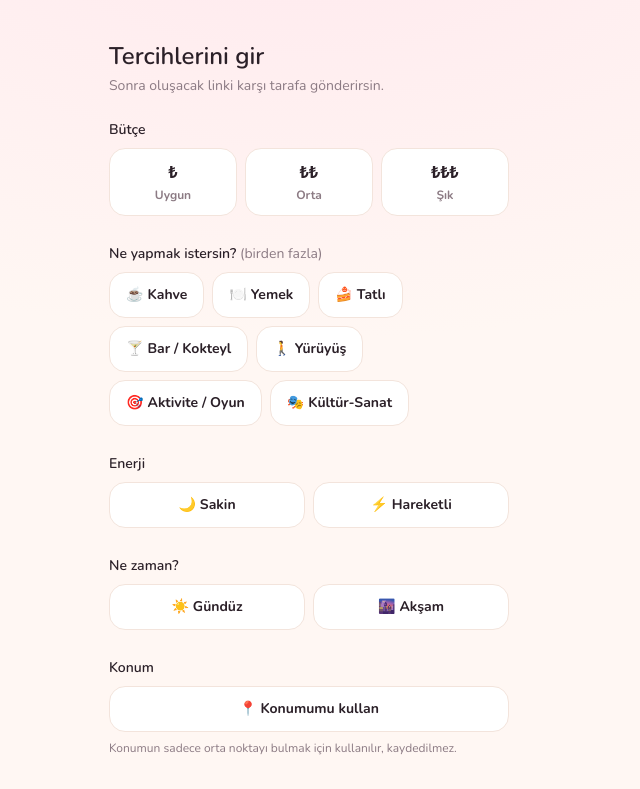
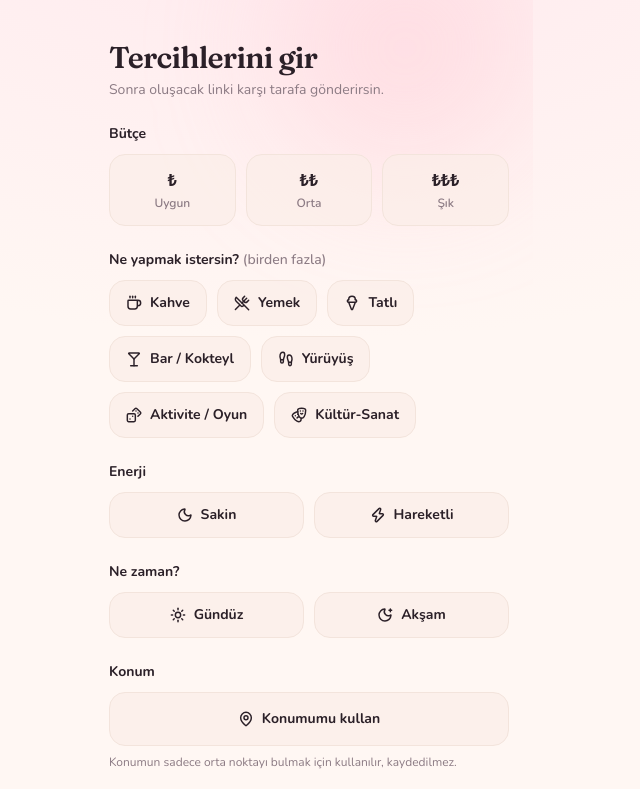
Before and after one commit to OgulcanKacar1/DatchiApp, a React (Vite) app: page /create in a window 1280 px wide. Shown: the top 789 px of the page, without its empty margins (331-971 px from the left). Built offline with nearby package versions, Linux system fonts and the light colour scheme; no server answers.

Commit message:
feat(design): replace emojis with lucide icons, add motion animations, warmer surfaces

```diff
--- a/package.json
+++ b/package.json
@@ -12,6 +12,8 @@
   "dependencies": {
     "firebase": "^12.15.0",
     "html-to-image": "^1.11.13",
+    "lucide-react": "^1.23.0",
+    "motion": "^12.42.2",
     "react": "^19.2.7",
     "react-dom": "^19.2.7",
     "react-router-dom": "^7.18.1"
--- a/src/components/PreferenceForm.jsx
+++ b/src/components/PreferenceForm.jsx
@@ -1,7 +1,10 @@
 // Ortak tercih formu — CLAUDE.md §6.1 (Answer) — iki taraf da bunu doldurur.
 // Firebase'den bağımsız: onSubmit(answer) ile toplanan Answer'ı dışarı verir.
 import { useState } from 'react'
+import { motion } from 'motion/react'
+import { MapPin, Loader2, Plus, Check } from 'lucide-react'
 import { ACTIVITIES } from '../data/activities.js'
+import { ACTIVITY_ICON, ENERGY_ICON, TIME_ICON } from '../data/icons.jsx'
 
 const BUDGETS = [
   { value: 1, label: '₺', hint: 'Uygun' },
@@ -10,24 +13,37 @@ const BUDGETS = [
 ]
 
 const ENERGY = [
-  { value: 'sakin', label: 'Sakin', emoji: '🌙' },
-  { value: 'hareketli', label: 'Hareketli', emoji: '⚡' },
+  { value: 'sakin', label: 'Sakin' },
+  { value: 'hareketli', label: 'Hareketli' },
 ]
 
 const TIME_OF_DAY = [
-  { value: 'gündüz', label: 'Gündüz', emoji: '☀️' },
-  { value: 'akşam', label: 'Akşam', emoji: '🌆' },
+  { value: 'gündüz', label: 'Gündüz' },
+  { value: 'akşam', label: 'Akşam' },
 ]
 
-// Küçük yardımcı: seçili duruma göre buton stilini üretir
+// Seçili duruma göre pill stili — seçilmeyen "krem", seçili "coral"
 function pill(active) {
   return [
-    'rounded-2xl border px-4 py-3 text-sm font-bold transition active:scale-[0.98]',
+    'flex items-center justify-center gap-2 rounded-2xl border px-4 py-3 text-sm font-bold transition-colors',
     active
-      ? 'border-brand-400 bg-brand-50 text-brand-700 shadow-[0_2px_10px_-4px_rgba(255,77,109,0.4)]'
-      : 'border-sand-200 bg-white text-ink hover:border-brand-200',
+      ? 'border-brand-400 bg-brand-50 text-brand-700 shadow-[0_4px_14px_-6px_rgba(255,77,109,0.5)]'
+      : 'border-sand-200 bg-sand-100/70 text-ink hover:border-brand-200 hover:bg-white',
   ].join(' ')
 }
+
+// Sırayla belirme (stagger) için motion varyantları
+const container = {
+  hidden: {},
+  show: { transition: { staggerChildren: 0.07, delayChildren: 0.05 } },
+}
+const item = {
+  hidden: { opacity: 0, y: 14 },
+  show: { opacity: 1, y: 0, transition: { duration: 0.4, ease: [0.22, 1, 0.36, 1] } },
+}
+
+// Tıklanınca hafif "zıpla"
+const tap = { scale: 0.95 }
 
 export default function PreferenceForm({ submitLabel = 'Gönder', onSubmit }) {
   const [budget, setBudget] = useState(null)
@@ -54,10 +70,7 @@ export default function PreferenceForm({ submitLabel = 'Gönder', onSubmit }) {
     setLocState('loading')
     navigator.geolocation.getCurrentPosition(
       (pos) => {
-        setLocation({
-          lat: pos.coords.latitude,
-          lng: pos.coords.longitude,
-        })
+        setLocation({ lat: pos.coords.latitude, lng: pos.coords.longitude })
         setLocState('idle')
       },
       () => setLocState('error'),
@@ -65,7 +78,6 @@ export default function PreferenceForm({ submitLabel = 'Gönder', onSubmit }) {
     )
   }
 
-  // Zorunlu alanlar dolmadan gönderime izin verme
   const isValid =
     budget !== null &&
     activities.length > 0 &&
@@ -84,162 +96,184 @@ export default function PreferenceForm({ submitLabel = 'Gönder', onSubmit }) {
   }
 
   return (
-    <form onSubmit={handleSubmit} className="flex flex-col gap-7">
+    <motion.form
+      onSubmit={handleSubmit}
+      className="flex flex-col gap-6"
+      variants={container}
+      initial="hidden"
+      animate="show"
+    >
       {/* Bütçe */}
-      <fieldset>
-        <legend className="mb-2 text-sm font-semibold text-ink">
-          Bütçe
-        </legend>
-        <div className="grid grid-cols-3 gap-2">
+      <motion.fieldset variants={item}>
+        <Legend>Bütçe</Legend>
+        <div className="grid grid-cols-3 gap-2.5">
           {BUDGETS.map((b) => (
-            <button
+            <motion.button
               key={b.value}
               type="button"
+              whileTap={tap}
               onClick={() => setBudget(b.value)}
-              className={pill(budget === b.value)}
+              className={pill(budget === b.value) + ' flex-col !gap-0.5 py-3.5'}
             >
-              <span className="block text-base">{b.label}</span>
-              <span className="mt-0.5 block text-xs text-muted">
-                {b.hint}
-              </span>
-            </button>
+              <span className="text-base">{b.label}</span>
+              <span className="text-xs font-semibold text-muted">{b.hint}</span>
+            </motion.button>
           ))}
         </div>
-      </fieldset>
+      </motion.fieldset>
 
       {/* Aktiviteler (çoklu) */}
-      <fieldset>
-        <legend className="mb-2 text-sm font-semibold text-ink">
-          Ne yapmak istersin?{' '}
-          <span className="font-normal text-muted">(birden fazla)</span>
-        </legend>
-        <div className="flex flex-wrap gap-2">
-          {ACTIVITIES.map((a) => (
-            <button
+      <motion.fieldset variants={item}>
+        <Legend hint="(birden fazla)">Ne yapmak istersin?</Legend>
+        <div className="flex flex-wrap gap-2.5">
+          {ACTIVITIES.map((a) => {
+            const Icon = ACTIVITY_ICON[a.id]
+            const active = activities.includes(a.id)
+            return (
+              <motion.button
                 key={a.id}
                 type="button"
+                whileTap={tap}
                 onClick={() => toggleActivity(a.id)}
-              className={pill(activities.includes(a.id))}
+                className={pill(active)}
               >
-              <span className="mr-1">{a.emoji}</span>
+                {Icon && <Icon size={16} strokeWidth={2.2} />}
                 {a.label}
-            </button>
-          ))}
+              </motion.button>
+            )
+          })}
         </div>
-      </fieldset>
+      </motion.fieldset>
 
       {/* Enerji */}
-      <fieldset>
-        <legend className="mb-2 text-sm font-semibold text-ink">
-          Enerji
-        </legend>
-        <div className="grid grid-cols-2 gap-2">
-          {ENERGY.map((e) => (
-            <button
+      <motion.fieldset variants={item}>
+        <Legend>Enerji</Legend>
+        <div className="grid grid-cols-2 gap-2.5">
+          {ENERGY.map((e) => {
+            const Icon = ENERGY_ICON[e.value]
+            return (
+              <motion.button
                 key={e.value}
                 type="button"
+                whileTap={tap}
                 onClick={() => setEnergy(e.value)}
                 className={pill(energy === e.value)}
               >
-              <span className="mr-1">{e.emoji}</span>
+                <Icon size={16} strokeWidth={2.2} />
                 {e.label}
-            </button>
-          ))}
+              </motion.button>
+            )
+          })}
         </div>
-      </fieldset>
+      </motion.fieldset>
 
       {/* Zaman */}
-      <fieldset>
-        <legend className="mb-2 text-sm font-semibold text-ink">
-          Ne zaman?
-        </legend>
-        <div className="grid grid-cols-2 gap-2">
-          {TIME_OF_DAY.map((t) => (
-            <button
+      <motion.fieldset variants={item}>
+        <Legend>Ne zaman?</Legend>
+        <div className="grid grid-cols-2 gap-2.5">
+          {TIME_OF_DAY.map((t) => {
+            const Icon = TIME_ICON[t.value]
+            return (
+              <motion.button
                 key={t.value}
                 type="button"
+                whileTap={tap}
                 onClick={() => setTimeOfDay(t.value)}
                 className={pill(timeOfDay === t.value)}
               >
-              <span className="mr-1">{t.emoji}</span>
+                <Icon size={16} strokeWidth={2.2} />
                 {t.label}
-            </button>
-          ))}
+              </motion.button>
+            )
+          })}
         </div>
-      </fieldset>
+      </motion.fieldset>
 
       {/* Konum */}
-      <fieldset>
-        <legend className="mb-2 text-sm font-semibold text-ink">
-          Konum
-        </legend>
-        <button
+      <motion.fieldset variants={item}>
+        <Legend>Konum</Legend>
+        <motion.button
           type="button"
+          whileTap={tap}
           onClick={requestLocation}
-          className={pill(location !== null) + ' w-full'}
+          className={pill(location !== null) + ' w-full py-4'}
         >
-          {locState === 'loading'
-            ? 'Konum alınıyor…'
-            : location
-              ? '📍 Konum alındı'
-              : '📍 Konumumu kullan'}
-        </button>
+          {locState === 'loading' ? (
+            <>
+              <Loader2 size={16} className="animate-spin" /> Konum alınıyor…
+            </>
+          ) : location ? (
+            <>
+              <Check size={16} strokeWidth={2.5} /> Konum alındı
+            </>
+          ) : (
+            <>
+              <MapPin size={16} strokeWidth={2.2} /> Konumumu kullan
+            </>
+          )}
+        </motion.button>
         {locState === 'error' && (
-          <p className="mt-2 text-xs text-brand-500">
+          <p className="mt-2 text-xs font-semibold text-brand-500">
             Konuma erişilemedi. Tarayıcı iznini kontrol et.
           </p>
         )}
         <p className="mt-2 text-xs text-muted">
           Konumun sadece orta noktayı bulmak için kullanılır, kaydedilmez.
         </p>
-      </fieldset>
+      </motion.fieldset>
 
       {/* Joker (opsiyonel) */}
-      <fieldset>
+      <motion.fieldset variants={item}>
         {!jokerOpen ? (
           <button
             type="button"
             onClick={() => setJokerOpen(true)}
-            className="text-sm font-medium text-brand-600 hover:text-brand-700"
+            className="inline-flex items-center gap-1.5 text-sm font-bold text-brand-600 hover:text-brand-700"
           >
-            + Joker soru ekle (opsiyonel)
+            <Plus size={16} strokeWidth={2.5} /> Joker soru ekle (opsiyonel)
           </button>
         ) : (
-          <div className="flex flex-col gap-2">
-            <legend className="text-sm font-semibold text-ink">
-              Joker{' '}
-              <span className="font-normal text-muted">
-                (sadece eğlence, sonucu etkilemez)
-              </span>
-            </legend>
+          <div className="flex flex-col gap-2.5">
+            <Legend hint="(sadece eğlence, sonucu etkilemez)">Joker</Legend>
             <input
               value={jokerQ}
               onChange={(e) => setJokerQ(e.target.value)}
               placeholder="Soru: Ananaslı pizza?"
-              className="rounded-2xl border border-sand-200 px-4 py-3 text-sm outline-none focus:border-brand-400"
+              className="rounded-2xl border border-sand-200 bg-white px-4 py-3 text-sm outline-none transition focus:border-brand-400"
             />
             <input
               value={jokerA}
               onChange={(e) => setJokerA(e.target.value)}
-              placeholder="Senin cevabın: Evet 🍍"
-              className="rounded-2xl border border-sand-200 px-4 py-3 text-sm outline-none focus:border-brand-400"
+              placeholder="Senin cevabın: Evet"
+              className="rounded-2xl border border-sand-200 bg-white px-4 py-3 text-sm outline-none transition focus:border-brand-400"
             />
           </div>
         )}
-      </fieldset>
+      </motion.fieldset>
 
-      <button
+      <motion.button
+        variants={item}
         type="submit"
         disabled={!isValid}
-        className="mt-2 w-full rounded-full bg-brand-500 px-6 py-4 text-lg font-bold text-white shadow-[var(--shadow-soft)] transition hover:bg-brand-600 active:scale-[0.99] disabled:cursor-not-allowed disabled:opacity-50"
+        whileTap={isValid ? { scale: 0.98 } : undefined}
+        className="mt-1 w-full rounded-full bg-brand-500 px-6 py-4 text-lg font-bold text-white shadow-[var(--shadow-soft)] transition hover:bg-brand-600 disabled:cursor-not-allowed disabled:bg-sand-300 disabled:text-muted disabled:shadow-none"
       >
         {submitLabel}
-      </button>
+      </motion.button>
       {!isValid && (
-        <p className="-mt-4 text-center text-xs text-muted">
+        <p className="-mt-3 text-center text-xs text-muted">
           Bütçe, en az bir aktivite, enerji, zaman ve konum gerekli.
         </p>
       )}
-    </form>
+    </motion.form>
   )
 }
+
+function Legend({ children, hint }) {
+  return (
+    <legend className="mb-2.5 text-sm font-bold text-ink">
+      {children}
+      {hint && <span className="ml-1 font-medium text-muted">{hint}</span>}
+    </legend>
+  )
+}
--- /dev/null
+++ b/src/data/icons.jsx
@@ -0,0 +1,40 @@
+// Aktivite / enerji / zaman → lucide ikon eşlemesi.
+// Emoji yerine tutarlı çizgi ikonlar (daha az "AI", daha marka).
+import {
+  Coffee,
+  UtensilsCrossed,
+  IceCreamCone,
+  Martini,
+  Footprints,
+  Dices,
+  Drama,
+  Moon,
+  Zap,
+  Sun,
+  MoonStar,
+} from 'lucide-react'
+
+export const ACTIVITY_ICON = {
+  kahve: Coffee,
+  yemek: UtensilsCrossed,
+  tatli: IceCreamCone,
+  bar: Martini,
+  yuruyus: Footprints,
+  aktivite: Dices,
+  kultur: Drama,
+}
+
+export const ENERGY_ICON = {
+  sakin: Moon,
+  hareketli: Zap,
+}
+
+export const TIME_ICON = {
+  gündüz: Sun,
+  akşam: MoonStar,
+}
+
+// id → ikon bileşeni (yoksa null)
+export function activityIcon(id) {
+  return ACTIVITY_ICON[id] ?? null
+}
--- a/src/pages/Create.jsx
+++ b/src/pages/Create.jsx
@@ -1,6 +1,8 @@
 // Creator formu — CLAUDE.md §10 adım 3
 // Form → createSession → magic link göster (paylaşılacak).
 import { useState } from 'react'
+import { motion } from 'motion/react'
+import { Check, Copy, PartyPopper } from 'lucide-react'
 import PreferenceForm from '../components/PreferenceForm.jsx'
 import { createSession } from '../lib/session.js'
 import { isFirebaseConfigured } from '../lib/firebase.js'
@@ -36,9 +38,12 @@ export default function Create() {
   }
 
   return (
-    <main className="mx-auto flex min-h-svh max-w-md flex-col gap-6 px-6 py-10">
-      <header>
-        <h1 className="text-2xl font-semibold text-ink">
+    <main className="relative mx-auto flex min-h-svh max-w-md flex-col gap-6 overflow-hidden px-6 py-10">
+      {/* Sıcak arka plan derinliği */}
+      <div className="pointer-events-none absolute -top-20 right-0 h-64 w-64 rounded-full bg-brand-200/35 blur-3xl" />
+
+      <header className="relative">
+        <h1 className="font-display text-3xl font-semibold tracking-tight text-ink">
           Tercihlerini gir
         </h1>
         <p className="mt-1 text-sm text-muted">
@@ -47,21 +52,32 @@ export default function Create() {
       </header>
 
       {error && (
-        <div className="rounded-xl border border-brand-200 bg-brand-50 p-3 text-sm text-brand-700">
+        <div className="relative rounded-2xl border border-brand-200 bg-brand-50 p-3 text-sm font-semibold text-brand-700">
           {error}
         </div>
       )}
 
       {link ? (
-        <div className="flex flex-col gap-4 rounded-xl border border-emerald-200 bg-emerald-50 p-5">
-          <div>
-            <p className="font-semibold text-emerald-800">Linkin hazır 🎉</p>
-            <p className="mt-1 text-sm text-emerald-700">
+        <motion.div
+          initial={{ opacity: 0, scale: 0.96, y: 10 }}
+          animate={{ opacity: 1, scale: 1, y: 0 }}
+          transition={{ duration: 0.45, ease: [0.22, 1, 0.36, 1] }}
+          className="relative flex flex-col gap-4 rounded-[var(--radius-xl)] border border-brand-200 bg-white/80 p-6 shadow-[var(--shadow-soft)] backdrop-blur-sm"
+        >
+          <div className="flex flex-col items-center gap-2 text-center">
+            <span className="inline-flex h-12 w-12 items-center justify-center rounded-2xl bg-brand-500 text-white">
+              <PartyPopper size={22} />
+            </span>
+            <p className="font-display text-xl font-semibold text-ink">
+              Linkin hazır
+            </p>
+            <p className="text-sm text-muted">
               Bunu buluşacağın kişiye gönder. O da tercihlerini girince rotanız
               birlikte belirecek.
             </p>
           </div>
-          <div className="flex items-center gap-2 rounded-lg border border-emerald-200 bg-white p-2">
+
+          <div className="flex items-center gap-2 rounded-2xl border border-sand-200 bg-sand-100/70 p-2">
             <input
               readOnly
               value={link}
@@ -70,21 +86,24 @@ export default function Create() {
             <button
               type="button"
               onClick={copyLink}
-              className="shrink-0 rounded-md bg-brand-500 px-3 py-2 text-sm font-medium text-white hover:bg-rose-600"
+              className="inline-flex shrink-0 items-center gap-1.5 rounded-xl bg-brand-500 px-3.5 py-2.5 text-sm font-bold text-white transition hover:bg-brand-600"
             >
-              {copied ? 'Kopyalandı ✓' : 'Kopyala'}
+              {copied ? <Check size={15} /> : <Copy size={15} />}
+              {copied ? 'Kopyalandı' : 'Kopyala'}
             </button>
           </div>
-          <p className="text-xs text-emerald-700">
-            Link 24 saat geçerli. Karşı taraf gönderene kadar burada
-            bekleyebilirsin.
+
+          <p className="text-center text-xs text-muted">
+            Link 24 saat geçerli. Karşı taraf gönderene kadar bekleyebilirsin.
           </p>
+        </motion.div>
+      ) : (
+        <div className="relative">
+          <PreferenceForm
+            submitLabel={busy ? 'Oluşturuluyor…' : 'Link oluştur'}
+            onSubmit={handleSubmit}
+          />
         </div>
-      ) : (
-        <PreferenceForm
-          submitLabel={busy ? 'Oluşturuluyor…' : 'Link oluştur'}
-          onSubmit={handleSubmit}
-        />
       )}
     </main>
   )
--- a/src/pages/Home.jsx
+++ b/src/pages/Home.jsx
@@ -1,21 +1,49 @@
 import { useNavigate } from 'react-router-dom'
+import { motion } from 'motion/react'
+import { Heart, PencilLine, Link2, Sparkles, ArrowRight } from 'lucide-react'
 import { Button } from '../components/ui.jsx'
+
+const STEPS = [
+  { Icon: PencilLine, label: 'Tercihini gir' },
+  { Icon: Link2, label: 'Linki gönder' },
+  { Icon: Sparkles, label: 'Rota belirsin' },
+]
+
+const fade = {
+  hidden: { opacity: 0, y: 16 },
+  show: (i = 0) => ({
+    opacity: 1,
+    y: 0,
+    transition: { delay: 0.06 * i, duration: 0.5, ease: [0.22, 1, 0.36, 1] },
+  }),
+}
 
 export default function Home() {
   const navigate = useNavigate()
 
   return (
-    <main className="mx-auto flex min-h-svh max-w-md flex-col items-center justify-center gap-8 px-6 py-12 text-center">
+    <main className="relative mx-auto flex min-h-svh max-w-md flex-col items-center justify-center gap-8 overflow-hidden px-6 py-12 text-center">
+      {/* Sıcak arka plan derinliği */}
+      <div className="pointer-events-none absolute -top-24 left-1/2 h-72 w-72 -translate-x-1/2 rounded-full bg-brand-200/40 blur-3xl" />
+      <div className="pointer-events-none absolute bottom-0 right-0 h-56 w-56 rounded-full bg-brand-100/50 blur-3xl" />
+
       {/* Marka işareti */}
-      <div className="flex items-center gap-2">
-        <span className="float-slow text-3xl">💌</span>
+      <motion.div
+        variants={fade}
+        initial="hidden"
+        animate="show"
+        className="flex items-center gap-2"
+      >
+        <span className="float-slow inline-flex h-9 w-9 items-center justify-center rounded-2xl bg-brand-500 text-white shadow-[var(--shadow-soft)]">
+          <Heart size={18} fill="currentColor" strokeWidth={0} />
+        </span>
         <span className="font-display text-2xl font-semibold text-ink">
           Datchi
         </span>
-      </div>
+      </motion.div>
 
       {/* Hero */}
-      <div className="reveal" style={{ animationDelay: '60ms' }}>
+      <motion.div variants={fade} custom={1} initial="hidden" animate="show">
         <h1 className="font-display text-4xl font-semibold leading-tight tracking-tight text-ink sm:text-5xl">
           İlk buluşma,
           <br />
@@ -25,40 +53,51 @@ export default function Home() {
           “Nereye gidelim?” derdine son. İkiniz tercihlerinizi girin, ortak date
           rotanız birlikte belirsin.
         </p>
-      </div>
+      </motion.div>
 
       {/* CTA */}
-      <div
-        className="reveal flex w-full flex-col items-center gap-3"
-        style={{ animationDelay: '140ms' }}
+      <motion.div
+        variants={fade}
+        custom={2}
+        initial="hidden"
+        animate="show"
+        className="flex w-full flex-col items-center gap-3"
       >
-        <Button className="w-full text-lg" onClick={() => navigate('/create')}>
-          Date oturumu başlat 💕
+        <Button
+          className="group w-full text-lg"
+          onClick={() => navigate('/create')}
+        >
+          Date oturumu başlat
+          <ArrowRight
+            size={20}
+            className="transition-transform group-hover:translate-x-0.5"
+          />
         </Button>
-        <p className="text-xs font-medium text-muted">
+        <p className="text-xs font-semibold text-muted">
           Hesap yok · 24 saatte silinir · Ücretsiz
         </p>
-      </div>
+      </motion.div>
 
-      {/* 3 adım mini anlatım */}
-      <div
-        className="reveal mt-2 grid w-full grid-cols-3 gap-3"
-        style={{ animationDelay: '220ms' }}
+      {/* 3 adım */}
+      <motion.div
+        variants={fade}
+        custom={3}
+        initial="hidden"
+        animate="show"
+        className="grid w-full grid-cols-3 gap-3"
       >
-        {[
-          { icon: '📝', label: 'Tercihini gir' },
-          { icon: '🔗', label: 'Linki gönder' },
-          { icon: '✨', label: 'Rota belirsin' },
-        ].map((s) => (
+        {STEPS.map((s) => (
           <div
             key={s.label}
-            className="flex flex-col items-center gap-1.5 rounded-2xl border border-sand-200 bg-white/60 px-2 py-4"
+            className="flex flex-col items-center gap-2 rounded-2xl border border-sand-200 bg-white/70 px-2 py-4 backdrop-blur-sm"
           >
-            <span className="text-2xl">{s.icon}</span>
-            <span className="text-xs font-semibold text-muted">{s.label}</span>
+            <span className="inline-flex h-9 w-9 items-center justify-center rounded-xl bg-brand-50 text-brand-600">
+              <s.Icon size={18} strokeWidth={2.2} />
+            </span>
+            <span className="text-xs font-bold text-muted">{s.label}</span>
           </div>
         ))}
-      </div>
+      </motion.div>
     </main>
   )
 }
```
Also changed, not shown: 1 other file (tests, documents, lock files or other folders). Lines whose indentation alone changed are shown as unchanged.
